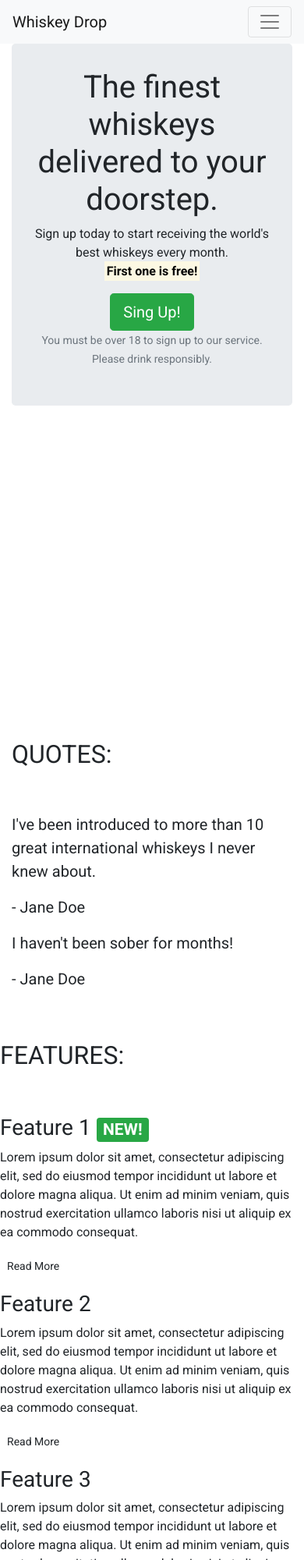
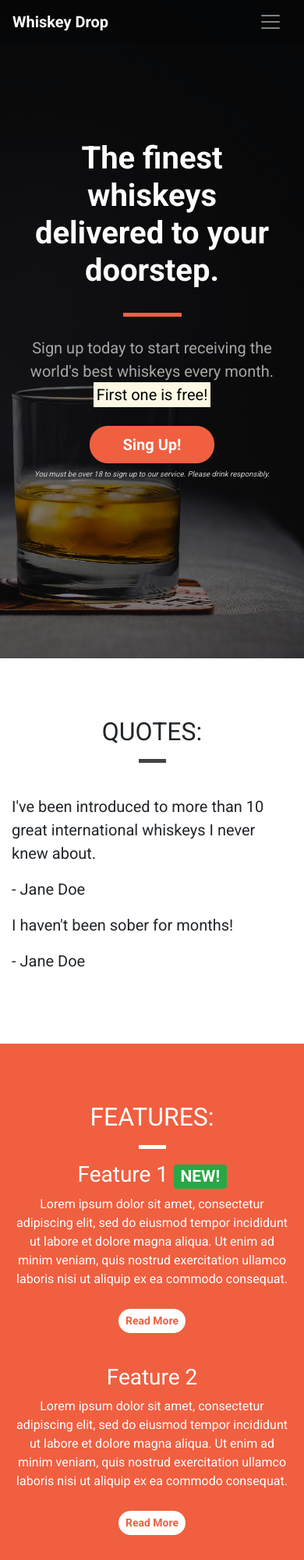
Before and after one commit to MustafaSahinci/bootstrap4, a plain HTML site: page index.html in a window 390 px wide. Shown: the top 2000 px of the page at 78% size. Drawn offline with nearby package versions, Linux system fonts and the light colour scheme.

Commit message:
module finish

```diff
--- a/css/style.css
+++ b/css/style.css
@@ -2,10 +2,46 @@ body {
     font-family: 'Roboto', sans-serif;
 }
 
-.alert-container {}
+.container-wrapper {}
+
+.container-wrapper--red {
+    background-color: #f05f40;
+    color: white;
+}
+
+.alert-container .col-12 {
+    padding-left: 0;
+    padding-right: 0;
+}
+
+.site-wide-alert {
+    border-radius: 0;
+    margin-bottom: 0;
+    padding: 5px 15px;
+    background-color: #eec802;
+    border-color: #eec802;
+}
 
 .callout-container {
     height: 100vh;
+    background: url(../images/whiskey-background.jpg) no-repeat bottom right fixed;
+    -webkit-background-size: cover;
+    -moz-background-size: cover;
+    -o-background-size: cover;
+    background-size: cover;
+    display: flex;
+    align-items: center;
+    justify-content: center;
+    position: relative;
+}
+
+.opaque-overlay {
+    position: absolute;
+    top: 0;
+    left: 0;
+    height: 100%;
+    width: 100%;
+    background-color: rgba(0, 0, 0, 0.5);
 }
 
 .quotes-container {}
@@ -13,3 +49,143 @@ body {
 .features-container {}
 
 .table-container {}
+
+/* page headers */
+.page-header {
+    margin-bottom: 0;
+    border-bottom: 0;
+    text-align: center;
+}
+
+.page-header h2 {
+    margin-top: 0;
+}
+
+.quotes .page-header {
+    margin-bottom: 25px;
+}
+
+/* block dividers */
+
+.block-divider {
+    width: 75px;
+    height: 5px;
+    border: 0;
+    background-color: #444;
+}
+
+.block-divider--orange {
+    background-color: #f05f40;
+}
+
+.block-divider--white {
+    background-color: white;
+}
+
+.block-divider--short {
+    width: 35px;
+}
+
+/* content containers */
+
+.content-container {
+    padding-top: 75px;
+    padding-bottom: 75px;
+}
+
+/* navbar */
+
+.navalert-container {
+    position: absolute;
+    top: 0;
+    left: 0;
+    padding-left: 0;
+    padding-right: 0;
+    z-index: 1;
+}
+
+.navbar {
+    margin-bottom: 0;
+    border: 0;
+    width: 100%;
+    background-color: rgba(0, 0, 0, 0.25);
+}
+
+.navbar .navbar-toggler {
+    border: 0;
+}
+
+.navbar-brand {
+    font-weight: bold;
+}
+
+.navbar .navbar-nav a {
+    font-weight: bold;
+}
+
+/* jumbotron */
+
+.jumbotron {
+    background-color: transparent;
+}
+
+.jumbotron-header {
+    color: white;
+    font-weight: bold;
+    margin-bottom: 30px;
+}
+
+.jumbotron .lead {
+    margin: 25px 0;
+    color: #a7a7a7;
+}
+
+.jumbotron small {
+    font-size: 60%;
+    font-style: italic;
+    color: #d0d0d0;
+}
+
+/* buttons */
+
+.btn--cta {
+    font-weight: bold;
+    border-radius: 23px;
+    width: 160px;
+}
+
+.btn--red {
+    color: white;
+    background-color: #f05f40;
+    border-color: #f05f40;
+}
+
+.btn--red:hover,
+.btn--red:active,
+.btn--red:focus,
+.btn--red:active:focus {
+    background-color: #df4929;
+    border-color: #df4929;
+    color: white;
+}
+
+.feature {
+    text-align: center;
+    margin-bottom: 40px;
+}
+
+.feature i {
+    margin-bottom: 20px;
+    font-size: 45px;
+    line-height: 45px;
+}
+
+.feature .btn {
+    background-color: white;
+    border-color: white;
+    border-radius: 15px;
+    min-width: 10opx;
+    font-weight: bold;
+    margin-top: 10px;
+    color: #f05f40;
+}
--- a/index.html
+++ b/index.html
@@ -17,7 +17,19 @@
 </head>
 
 <body>
-    <nav class="navbar navbar-light bg-light navbar-expand-sm">
+    <div class="container-fluid navalert-container">
+        <div class="container-fluid alert-container">
+            <div class="row d-none d-sm-block">
+                <div class="col-12">
+                    <div class="site-wide-alert alert alert-warning">
+                        <strong>Sale Now On!</strong> We've got a sale on. Get a 12-month subscription for the price of
+                        6!
+                        <a href="">See here te details!</a>
+                    </div>
+                </div>
+            </div>
+        </div>
+        <nav class="navbar navbar-dark navbar-expand-sm">
             <a href="/" class="navbar-brand">Whiskey Drop</a>
             <button class="navbar-toggler ml-auto" type="button" data-toggle="collapse" data-target="#navbarNavDropdown"
                 aria-controls="navbarNavDropdown" aria-expanded="false" aria-label="Togglenavigation">
@@ -36,35 +48,29 @@
                             <a class="dropdown-item" href="#">American</a>
                         </div>
                     </li>
-                <li class="nav-item mr-2 d-block d-sm-none"><a class="nav-link" href="/login">Sign In / Sign Up</a></li>
+                    <li class="nav-item mr-2 d-block d-sm-none"><a class="nav-link" href="/login">Sign In / Sign Up</a>
+                    </li>
                 </ul>
             </div>
             <div class="d-none d-md-block">
                 <p class="navbar-text my-auto mr-2"><i>Great whiskey delivered to your door!</i></p>
-            <a href="/login">Sign In / Sign Up</a>
+                <a href="/login" class="btn btn--cta btn--red">Sign In / Sign Up</a>
             </div>
         </nav>
-    <div class="container alert-container">
-        <div class="row d-none d-sm-block">
-            <div class="col-12">
-                <div class="alert alert-warning">
-                    <strong>Sale Now On!</strong> We've got a sale on. Get a 12-month subscription for the price of 6!
-                    <a href="">See here te details!</a>
     </div>
-            </div>
-        </div>
-    </div>
-    <div class="container callout-container">
+    <div class="container-fluid callout-container">
         <!-- Callout -->
+        <div class="opaque-overlay">&nbsp;</div>
         <div class="row">
             <div class="col-12">
                 <section class="callout jumbotron text-center">
-                    <h1>The finest whiskeys delivered to your doorstep.</h1>
-                    <p>Sign up today to start receiving the world's best whiskeys every month.
+                    <h1 class="jumbotron-header">The finest whiskeys delivered to your doorstep.</h1>
+                    <hr class="block-divider block-divider--orange">
+                    <p class="lead">Sign up today to start receiving the world's best whiskeys every month.
                         <s class="d-none d-sm-inline">$19,99</s>
                         <span class="d-inline d-sm-none"><br></span>
                         <strong><mark>First one is free!</mark></strong></p>
-                    <button class="btn btn-success btn-lg" data-toggle="modal" data-target="#singUpModal">Sing
+                    <button class="btn btn-lg btn--cta btn--red" data-toggle="modal" data-target="#singUpModal">Sing
                         Up!</button>
                     <p class="text-muted"><small>You must be over 18 to sign up to our service. Please drink
                             responsibly.</small></p>
@@ -75,11 +81,13 @@
     </div>
 
     <!-- Quotes -->
-    <div class="container quotes-container">
+    <div class="container-wrapper">
+        <div class="container quotes-container content-container">
             <section class="quotes">
                 <div class="row">
-                <div class="col-12 my-5">
+                    <div class="col-12 page-header">
                         <h2 class="text-uppercase">Quotes:</h2>
+                        <hr class="block-divider block-divider--short">
                     </div>
                 </div>
                 <div class="row">
@@ -91,7 +99,8 @@
                             </div>
                             <div class="media-body">
                                 <blockquote class="blockquote">
-                                <p>I've been introduced to more than 10 great international whiskeys I never knew about.
+                                    <p>I've been introduced to more than 10 great international whiskeys I never knew
+                                        about.
                                     </p>
                                     <p>- Jane Doe</p>
                                 </blockquote>
@@ -116,23 +125,28 @@
             </section>
             <!-- /.quotes -->
         </div>
+    </div>
 
     <!-- Features -->
-    <div class="features-container">
+    <div class="container-wrapper container-wrapper--red">
+        <div class="container content-container features-container">
             <section class="features">
                 <div class="row">
-                <div class="col-12 my-5">
+                    <div class="col-12 page-header">
                         <h2 class="text-uppercase">Features:</h2>
+                        <hr class="block-divider block-divider--short block-divider--white">
                     </div>
                 </div>
                 <div class="row">
                     <div class="col-12 col-md-6 col-lg-4">
                         <div class="feature">
-                        <h3><i class="fas fa-gift d-none d-sm-inline"></i> Feature 1 <span
+                            <h3><i class="fas fa-gift d-none d-sm-block"></i> Feature 1 <span
                                     class="badge badge-success">NEW!</span></h3>
-                        <p>Lorem ipsum dolor sit amet, consectetur adipiscing elit, sed do eiusmod tempor incididunt ut
+                            <p>Lorem ipsum dolor sit amet, consectetur adipiscing elit, sed do eiusmod tempor incididunt
+                                ut
                                 labore
-                            et dolore magna aliqua. Ut enim ad minim veniam, quis nostrud exercitation ullamco laboris
+                                et dolore magna aliqua. Ut enim ad minim veniam, quis nostrud exercitation ullamco
+                                laboris
                                 nisi
                                 ut
                                 aliquip ex ea commodo consequat.</p>
@@ -141,10 +155,12 @@
                     </div>
                     <div class="col-12 col-md-6 col-lg-4">
                         <div class="feature">
-                        <h3><i class="fas fa-credit-card d-none d-sm-inline"></i> Feature 2</h3>
-                        <p>Lorem ipsum dolor sit amet, consectetur adipiscing elit, sed do eiusmod tempor incididunt ut
+                            <h3><i class="fas fa-credit-card d-none d-sm-block"></i> Feature 2</h3>
+                            <p>Lorem ipsum dolor sit amet, consectetur adipiscing elit, sed do eiusmod tempor incididunt
+                                ut
                                 labore
-                            et dolore magna aliqua. Ut enim ad minim veniam, quis nostrud exercitation ullamco laboris
+                                et dolore magna aliqua. Ut enim ad minim veniam, quis nostrud exercitation ullamco
+                                laboris
                                 nisi
                                 ut
                                 aliquip ex ea commodo consequat.</p>
@@ -153,10 +169,12 @@
                     </div>
                     <div class="col-12 d-md-none d-lg-block col-lg-4">
                         <div class="feature">
-                        <h3><i class="fas fa-times-circle d-none d-sm-inline"></i> Feature 3</h3>
-                        <p>Lorem ipsum dolor sit amet, consectetur adipiscing elit, sed do eiusmod tempor incididunt ut
+                            <h3><i class="fas fa-times-circle d-none d-sm-block"></i> Feature 3</h3>
+                            <p>Lorem ipsum dolor sit amet, consectetur adipiscing elit, sed do eiusmod tempor incididunt
+                                ut
                                 labore
-                            et dolore magna aliqua. Ut enim ad minim veniam, quis nostrud exercitation ullamco laboris
+                                et dolore magna aliqua. Ut enim ad minim veniam, quis nostrud exercitation ullamco
+                                laboris
                                 nisi
                                 ut
                                 aliquip ex ea commodo consequat.</p>
@@ -167,13 +185,17 @@
             </section>
             <!-- /.features -->
         </div>
+    </div>
 
     <!-- Table -->
+    <div class="container-wrapper">
+        <div class="container content-container features-container">
             <div class="table-container">
                 <section>
                     <div class="row">
-                <div class="col-12">
+                        <div class="col-12 page-header">
                             <h2 class="text-uppercase">Monthly favorites:</h2>
+                            <hr class="block-divider block-divider--short">
                         </div>
                     </div>
                     <div class="row">
@@ -218,6 +240,9 @@
                 </section>
                 <!-- /.Table -->
             </div>
+        </div>
+    </div>
+
 
     <div class="modal" tabindex="-1" id="singUpModal">
         <div class="modal-dialog">
```
Also changed, not shown: images/whiskey-background.jpg (added). Lines whose indentation alone changed are shown as unchanged.
